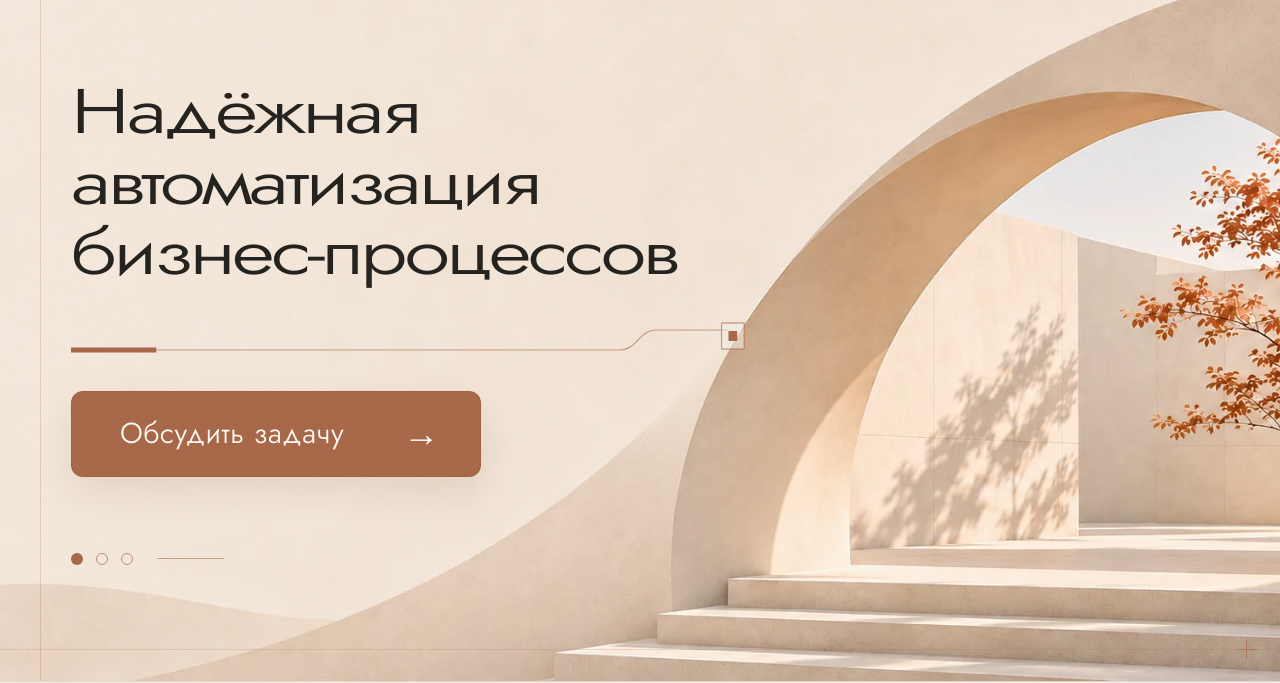
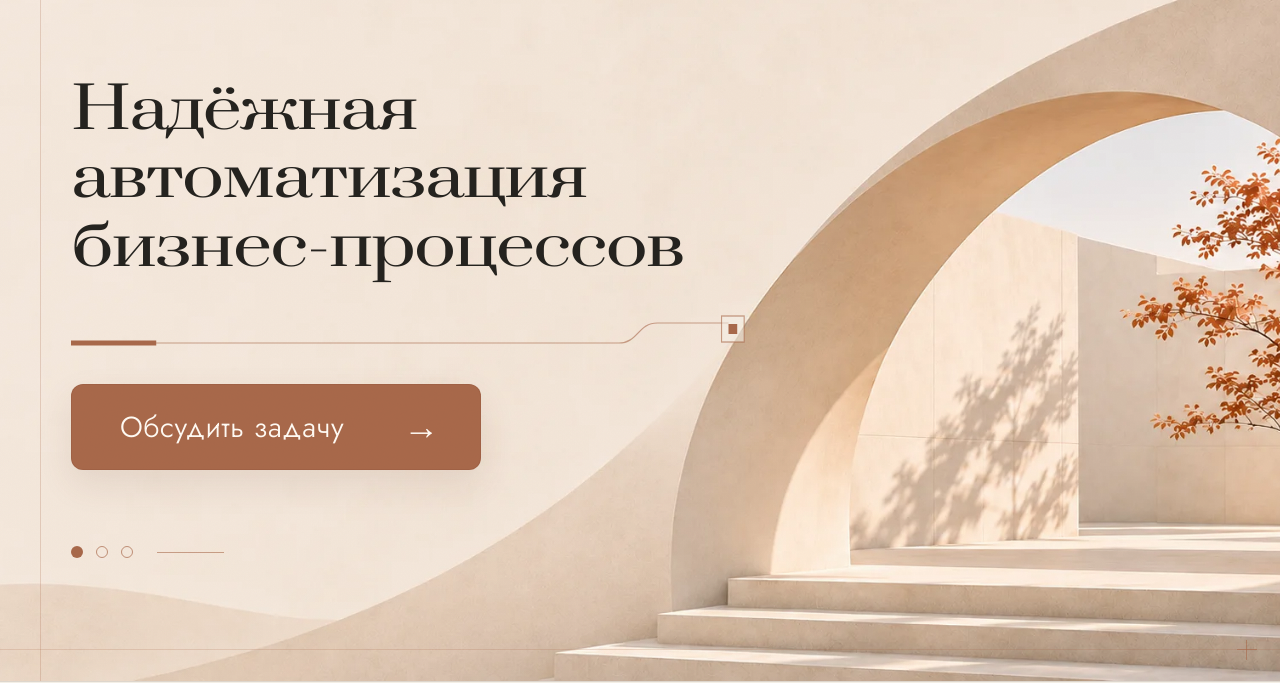
Before and after one commit to lehamvd757-tech/My-name-, a plain HTML site: page index.html in a window 1280 px wide. Shown: the part 119-802 px from the top of the page. Drawn offline with Linux system fonts and the light colour scheme.

Commit message:
Сделать главный заголовок более премиальным

```diff
--- a/assets/styles.css
+++ b/assets/styles.css
@@ -471,10 +471,10 @@ body::after { opacity: .025; mix-blend-mode: multiply; }
 .hero-light .tagline {
   display: block; max-width: none; margin: 0; padding: 0; color: var(--text);
   background: none; -webkit-text-fill-color: currentColor; filter: none; text-shadow: none;
-  font-family: var(--font); font-size: clamp(56px, 4.92vw, 82px); font-weight: 350;
-  line-height: 1.12; letter-spacing: -.045em;
+  font-family: var(--serif); font-size: clamp(52px, 4.45vw, 74px); font-weight: 400;
+  line-height: 1.2; letter-spacing: -.025em;
 }
-.hero-light .tagline > span { display: block; width: 75%; white-space: nowrap; transform: scaleX(1.33); transform-origin: left center; }
+.hero-light .tagline > span { display: block; width: 82%; white-space: nowrap; transform: scaleX(1.22); transform-origin: left center; }
 .hero-signal { display: block; width: min(780px, 100%); height: 42px; margin: 34px 0 26px; overflow: visible; }
 .hero-signal path { fill: none; }
 .hero-signal .signal-base { stroke: rgba(168,104,74,.58); stroke-width: 1.2; }
```
